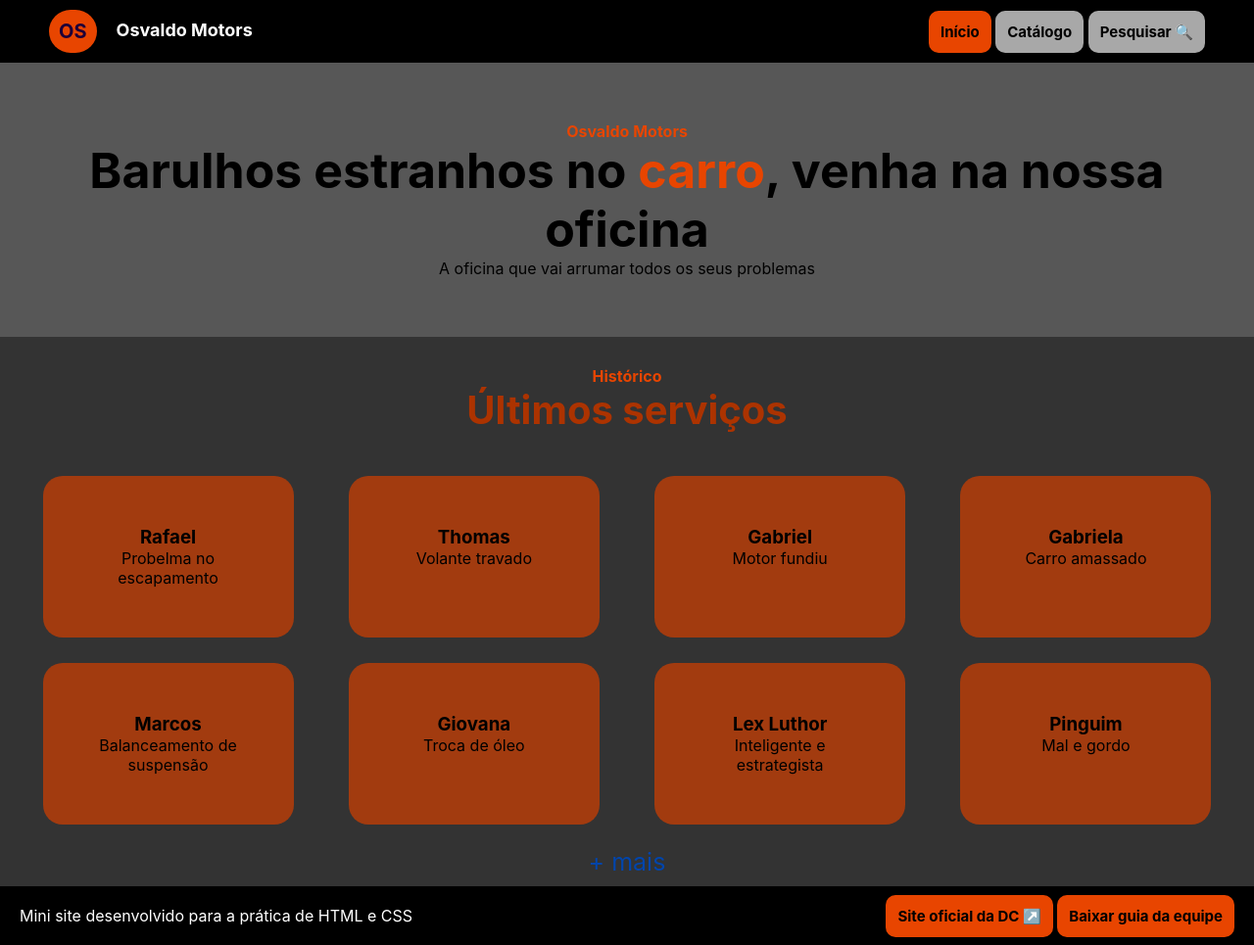
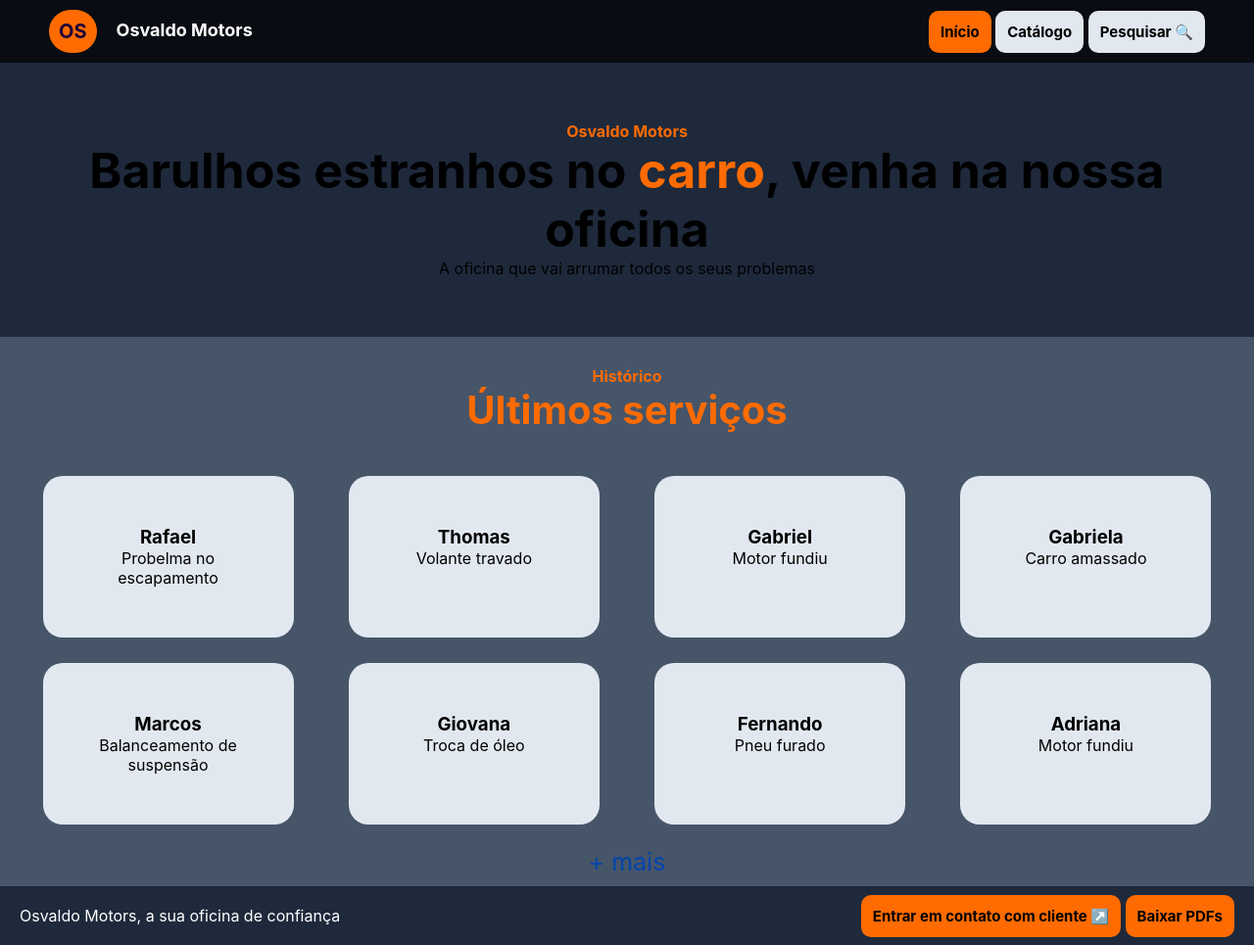
Before and after one commit to thomass748/osvaldo-motors-sys, a plain HTML site: page index.html in a window 1280 px wide. Shown: the whole page at 98% size. Drawn offline with Linux system fonts and the light colour scheme.

```diff
--- a/css/style.css
+++ b/css/style.css
@@ -9,7 +9,7 @@
     display: flex;
     flex-direction: row;
     align-items: center;
-    background-color: #000000;
+    background-color: #090c12;
     justify-content: space-between;
     padding: 10px;
     padding-left: 50px;
@@ -28,7 +28,7 @@
 }
 
 #titulo_header p {
-    background-color: #E84500;
+    background-color: #FF6B00;
     color: #1E0038;
     font-size: 20px;
     padding: 10px;
@@ -36,7 +36,7 @@
 }
 
 #descricao_personagens {
-    background-color: #575757;
+    background-color: #1E293B;
     padding: 60px;
     text-align: center;
 }
@@ -46,18 +46,18 @@
 }
 
 #galeria {
-    background-color: #333333;
+    background-color: #475569;
 }
 
 #titulo_galeria {
     padding: 30px;
-    color:#E84500;
+    color:#FF6B00;
     text-align: center;
 }
 
 #titulo_galeria h2 {
     font-size: 40px;
-    color: #ac3300;
+    color: #FF6B00;
 }
 
 
@@ -70,7 +70,7 @@
 
 
 #card {
-    background-color: #cf3e00b6;
+    background-color: #E2E8F0;
     margin: 1%;
     text-align: center;
     padding-bottom: 10px;
@@ -94,7 +94,7 @@
 
 
 footer {
-    background-color: #000000;
+    background-color: #1E293B;
     display: flex;
     justify-content: space-between;
     padding: 20px;
@@ -103,7 +103,7 @@
 
 .botao_verde {
     text-decoration: none;
-    background-color:#E84500;
+    background-color:#FF6B00;
     padding: 12px;
     border-radius: 10px;
     font-weight: bold;
@@ -113,7 +113,7 @@
 
 .botao_claro {
     text-decoration: none;
-    background-color: #A8A8A8;
+    background-color: #E2E8F0;
     padding: 12px;
     color: #000;
     border-radius: 10px;
@@ -122,5 +122,5 @@
 }
 
 .verde {
-    color: #E84500;
+    color: #FF6B00;
 }
--- a/index.html
+++ b/index.html
@@ -56,12 +56,12 @@
                     <p>Troca de óleo</p>
                 </article>
                 <article id="card">
-                    <h3>Lex Luthor</h3>
-                    <p>Inteligente e estrategista</p>
+                    <h3>Fernando</h3>
+                    <p>Pneu furado</p>
                 </article>
                 <article id="card">
-                    <h3>Pinguim</h3>
-                    <p>Mal e gordo</p>
+                    <h3>Adriana</h3>
+                    <p>Motor fundiu</p>
                 </article>
 
             </section>
@@ -70,11 +70,11 @@
     </main>
     <footer>
         <section>
-            <p>Mini site desenvolvido para a prática de HTML e CSS</p>
+            <p>Osvaldo Motors, a sua oficina de confiança</p>
         </section>
         <section>
-            <a href="" target="_blank" class="botao_verde">Site oficial da DC ↗️</a>
-            <a href="" download class="botao_verde">Baixar guia da equipe</a>
+            <a href="" target="_blank" class="botao_verde">Entrar em contato com cliente ↗️</a>
+            <a href="" download class="botao_verde">Baixar PDFs</a>
         </section>
     </footer>
 </body>
```
